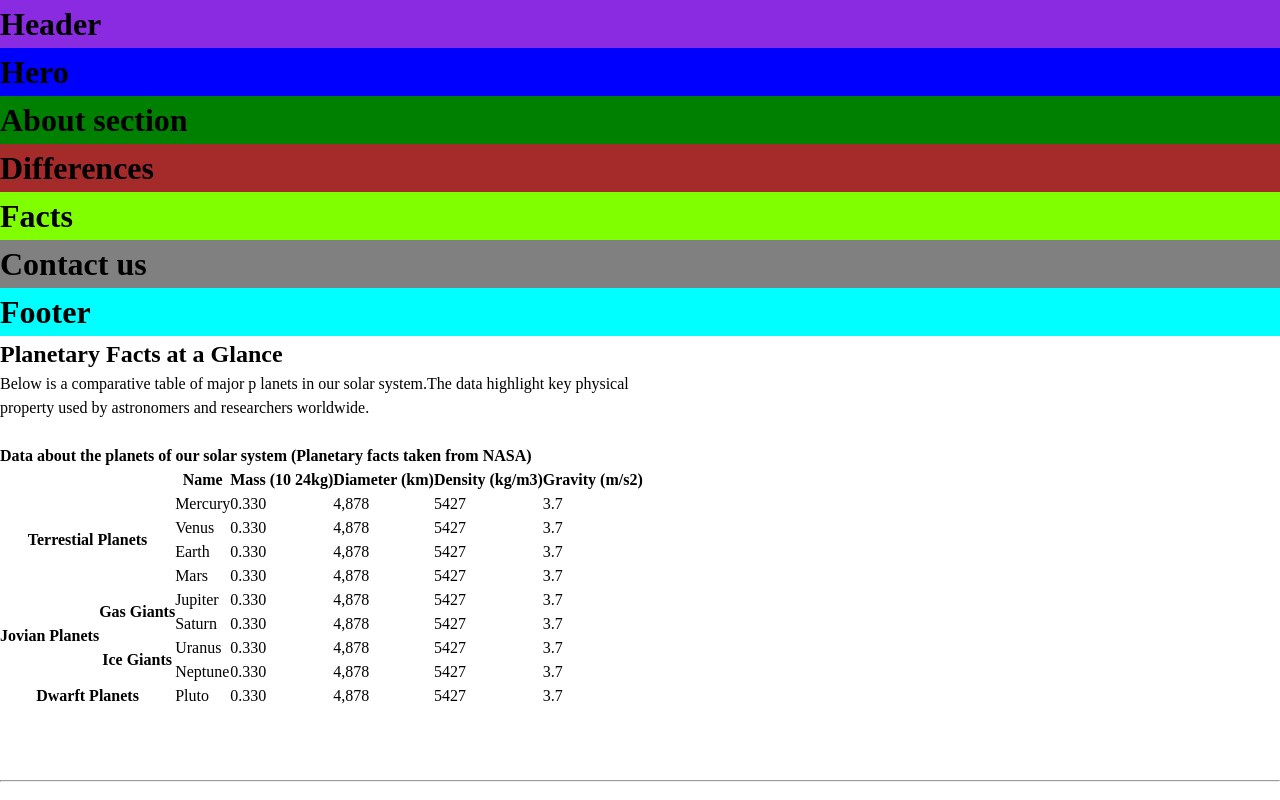
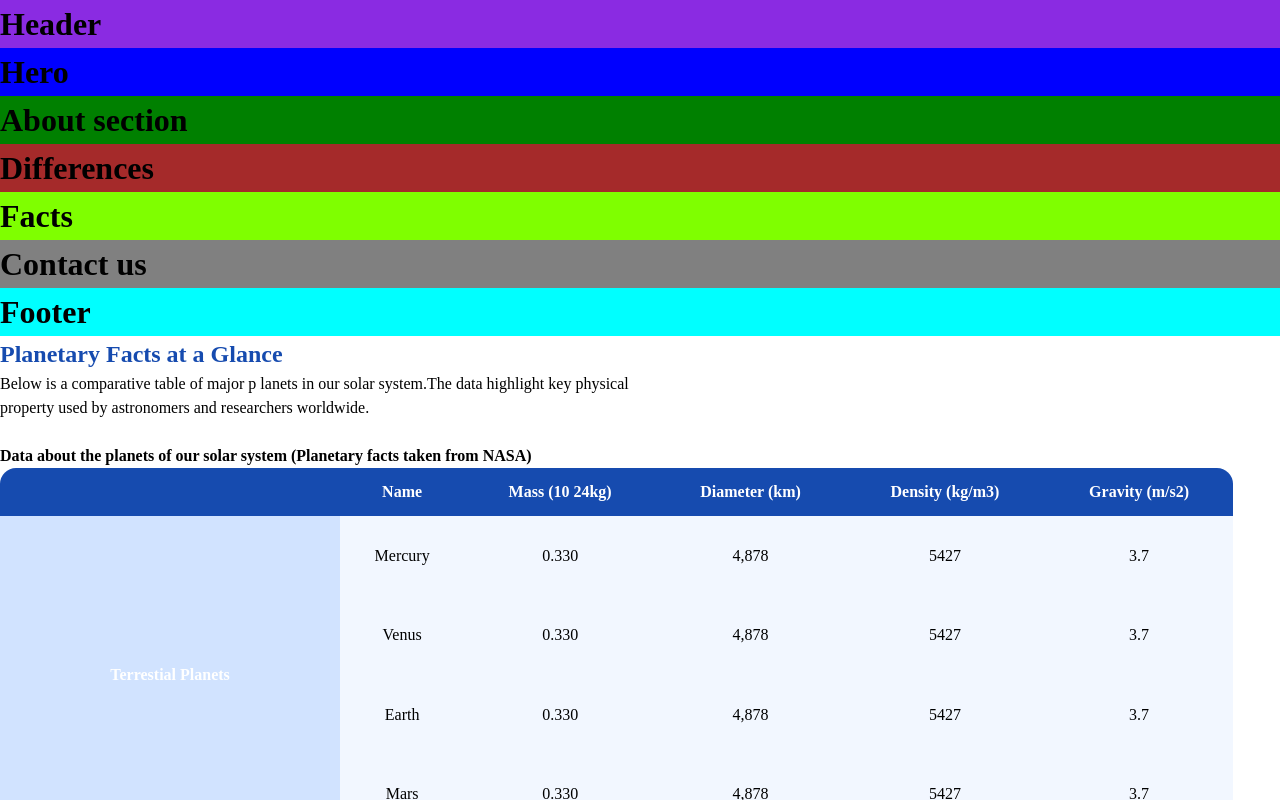
Before and after one commit to nebnnamdi/capstone-solar-system, a React (Vite) app: page / in a window 1280 px wide. Shown: the top 800 px of the page. Built offline with nearby package versions, Linux system fonts and the light colour scheme.

Commit message:
Add styles for table and planet class in index.css

```diff
--- a/src/index.css
+++ b/src/index.css
@@ -124,3 +124,43 @@ padding is optional but i do this because of lists*/
 ) {
   touch-action: manipulation;
 }
+table {
+    padding: 16px ;
+    width: 1233px;
+    height:763.37px;
+    border-spacing: 2px;
+    text-align: center;
+}
+th {
+    background-color:#D1E3FF;
+    color: white;
+    padding: 12px 16px;
+}
+td{
+    padding: 16px;
+    border: 2px ;
+   background-color: #F2F7FF;
+
+}
+.head {
+    background-color:#164BAF;
+}
+thead th:first-child {
+    border-radius: 16px 0 0 0;
+}
+    thead th:last-child{
+    border-radius: 0 16px 0 0;
+}
+    tbody tr:first-child th:last-child {
+    border-radius: 0 0 0 16px;
+}
+    tbody tr:last-child td:last-child {
+    border-radius: 0 0 16px 0;
+}
+
+.planet {
+    font-weight: 600;
+    color: #164BAF;
+    font-style: semibold;
+    line-height: 150%;
+}
```
